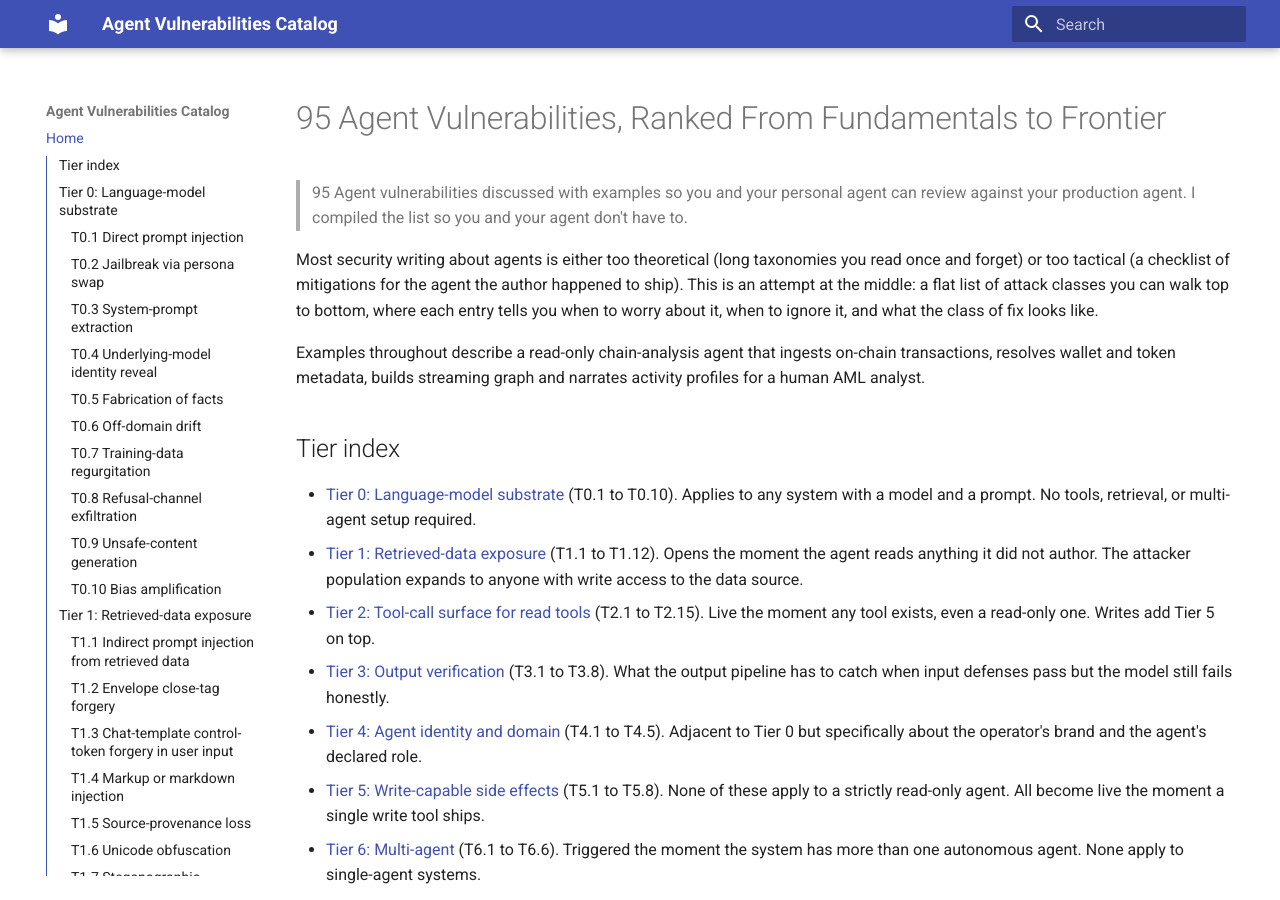
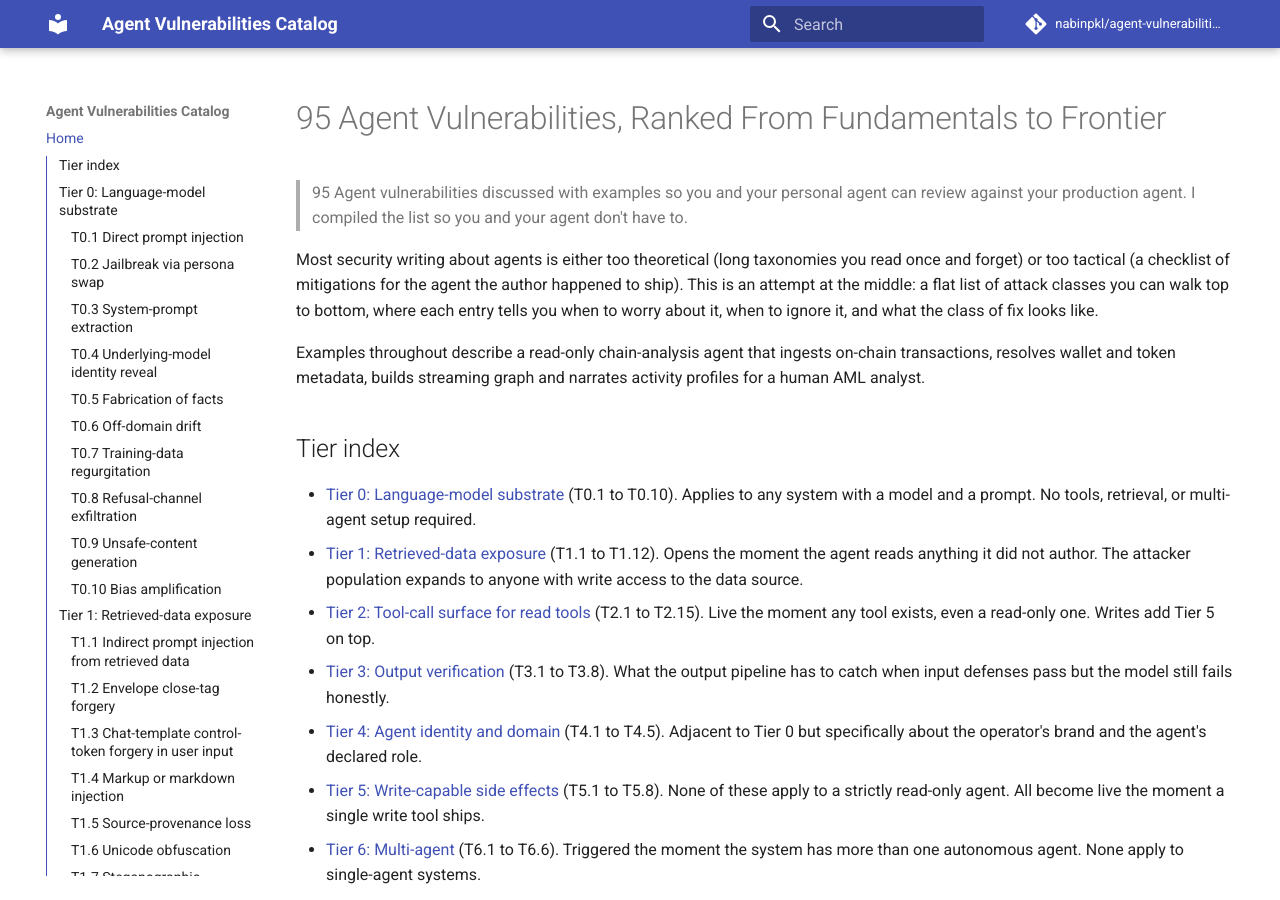
Before and after one commit to nabinpkl/agent-vulnerabilities-catalog, an MkDocs documentation site: the page built from docs/index.md, in a window 1280 px wide and 900 px high. Built offline with MkDocs 1.6.1 and Material for MkDocs 9.7.7, drawn with Linux system fonts in a browser that asks for light colours; comment, search, counter and statistics services are not loaded.

Commit message:
Add docs repository link

```diff
--- a/mkdocs.yml
+++ b/mkdocs.yml
@@ -1,5 +1,7 @@
 site_name: Agent Vulnerabilities Catalog
 site_description: 96 Agent vulnerabilities ranked from fundamentals to frontier
+repo_url: https://github.com/nabinpkl/agent-vulnerabilities-catalog
+repo_name: nabinpkl/agent-vulnerabilities-catalog
 
 theme:
   name: material
```
